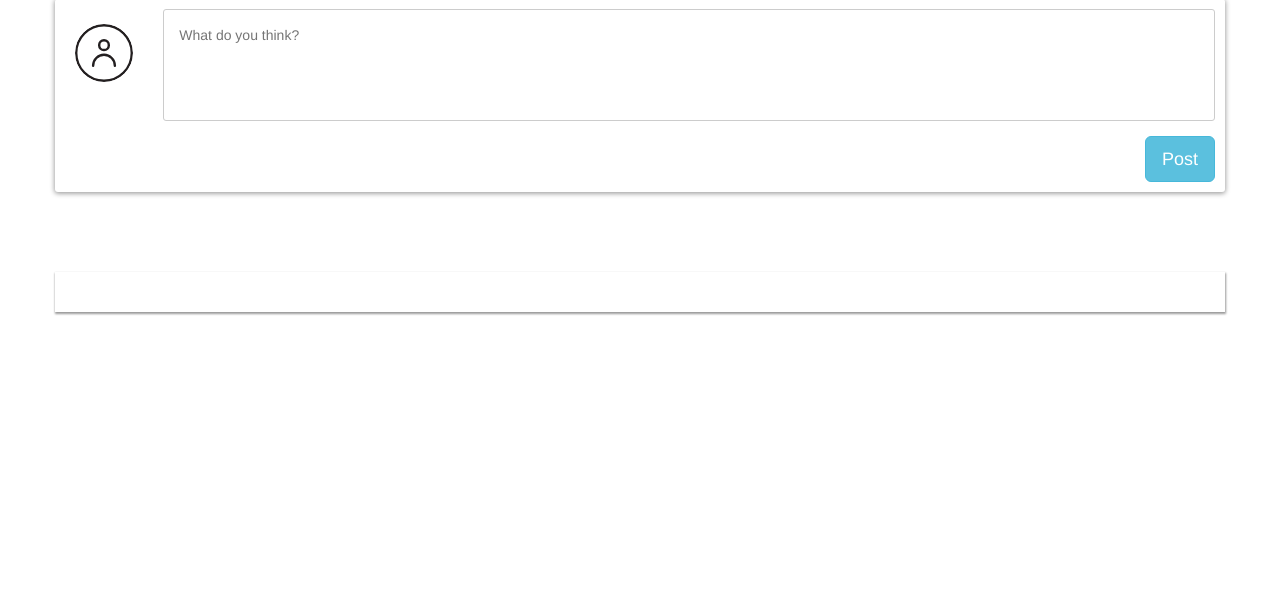
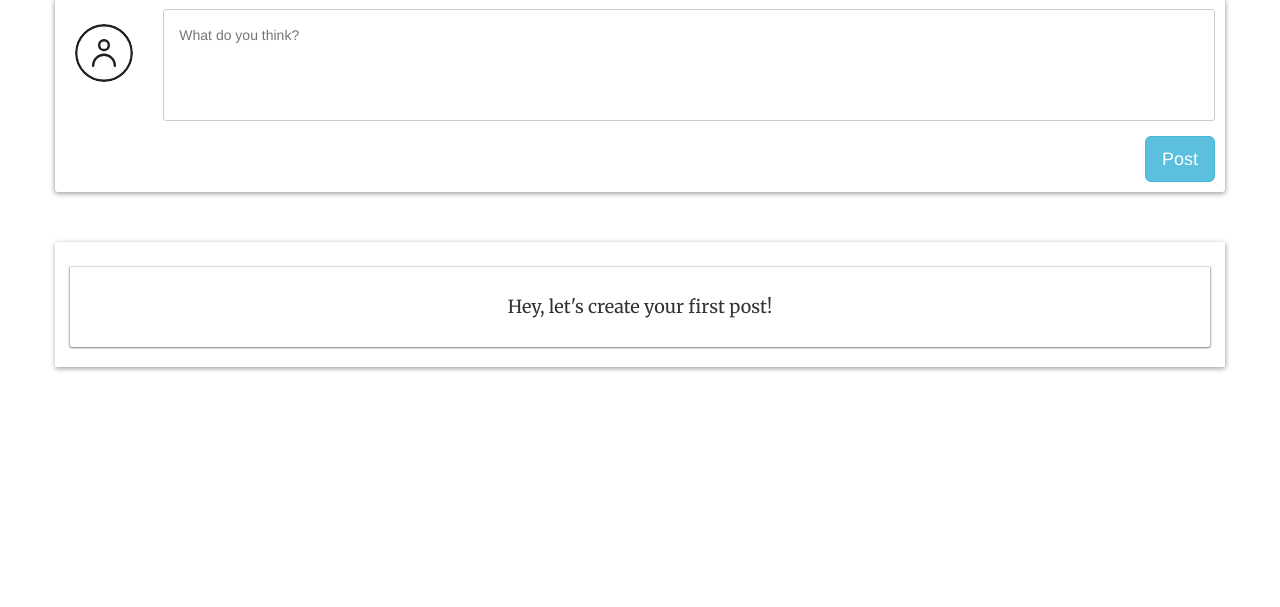
Before and after one commit to wisnuprama-ui/Ling-in, a Django app: template app_timeline/templates/app_timeline/index_timeline.html in a window 1280 px wide. Shown: the part 101-708 px from the top of the page. Run offline with Django 3.2, Linux system fonts and the light colour scheme; the template is opened without the code that fills it: values that come from a table or form of the project are taken from there, others are empty; parts of the project's set-up code (start-up, migrations or seed data) failed here and were passed over; some libraries are stand-ins or nearby versions.

Commit message:
timeline more responsve and more fluid

```diff
--- a/app_timeline/static/css/timeline.css
+++ b/app_timeline/static/css/timeline.css
@@ -39,14 +39,31 @@
     position: relative;
     z-index: 1;
     background: white;
-    box-shadow: 0 1px 2px 0.5px rgba(0, 0, 0, 0.4);
+    box-shadow: 0 1px 5px 0.5px rgba(0, 0, 0, 0.4);
 }
 
 #status-stream .stream .status {
     width: 100%;
     padding: 20px;
-    box-shadow: 0 0 1px 0 rgba(0, 0, 0, 0.4);
+    box-shadow: 0 0.5px 2px 0.5px rgba(0, 0, 0, 0.5);
     box-sizing: border-box;
+    margin-top: 5px;
+    -webkit-border-radius: 0 0px 2px 2px;
+    -moz-border-radius: 0 0px 2px 2px;
+    -o-border-radius: 0 0px 2px 2px;
+    border-radius: 0 0px 2px 2px;
+    -webkit-transition: all 0.3s ease;
+    -moz-transition: all 0.3s ease;
+    -o-transition: all 0.3s ease;
+    transition: all 0.3s ease;
+}
+
+#status-stream .stream .status-hover:hover .status {
+    width: 100%;
+    padding: 30px;
+    box-shadow: 0 2px 2px 1px rgba(0, 0, 0, 0.4);
+    box-sizing: border-box;
+    margin-top: 5px;
 }
 
 #status-stream .stream .status .header {
@@ -65,8 +82,49 @@
     word-break: break-all;
 }
 
+.stream .refresh {
+    width: 100%;
+    margin-top:25px;
+    padding: 10px;
+    box-shadow: 0 1px 3px 0 rgba(0, 0, 1, 0.4);
+    box-sizing: border-box;
+    border-radius: 5px;
+    text-align: center;
+    font-size: 18px;
+    z-index: -1;
+}
+
+.flex-item .refresh a {
+    color: lightblue;
+}
+
+.flex-item .refresh a:link {
+    text-decoration: none;
+}
+
+.flex-item .refresh a:visited {
+    text-decoration: none;
+}
+
+.flex-item .refresh a:hover {
+    text-decoration: none;
+    color: lightskyblue;
+}
+
+.status-hover .status h4 {
+    text-align: center;
+}
+
 @media only screen and (max-width: 768px) {
     #input-section form img {
         max-width: 0;
     }
+
+    #input-section form {
+        max-width: 90%;
+    }
+
+    #status-stream .stream {
+        max-width: 90%;
+    }
 }
--- a/app_timeline/templates/app_timeline/timeline_stream.html
+++ b/app_timeline/templates/app_timeline/timeline_stream.html
@@ -0,0 +1,53 @@
+{% load static %}
+{% load markdown_deux_tags %}
+<div class="infinite-container">
+        <div class="flex-item">
+            {% if status_stream %}
+            {% for data in status_stream %}
+            <!-- status -->
+            <div class="status-hover">
+                <div class="status" id="{{ data.id }}">
+                    <div class="header">
+                        <div class="">
+                            {% if data.user.photo %}
+                            <img class="display-pic" src="{{ data.user.photo.url }}">
+                            {% else %}
+                            <img class="display-pic" src="{% static 'img/profile_pic.svg' %}">
+                            {% endif %}
+                        </div>
+                        <div class="">
+                        <!-- link to stats or dashboard of this username -->
+                            <a href="#" >
+                                <h4 class="card-title">@{{ data.user.username }}</h4>
+                            </a>
+                        </div>
+                    </div>
+                    <p>{{ data.content|markdown }}</p>
+                </div>
+            </div>
+            {% endfor %}
+            {% else %}
+            <div class="status-hover">
+                <div class="status">
+                    <h4>Hey, let's create your first post!</h4>
+                </div>
+            </div>
+            {% endif %}
+        </div>
+    </div>
+{% if no_post %}
+<div class="container">
+    <div class="flex">
+        <div class="flex-item">
+            <div class="refresh">
+                {% if status_stream.has_next %}
+                <a class="infinite-more-link" href="?page={{ status_stream.next_page_number }}">More</a>
+                {% else %}
+                <a class="infinite-more-link" href="?page={{ status_stream.previous_page_number }}">Back</a>
+                {% endif %}
+                <div class="loading" style="display: none;">Loading...</div>
+            </div>
+        </div>
+    </div>
+</div>
+{% endif %}
--- a/app_timeline/views.py
+++ b/app_timeline/views.py
@@ -36,6 +36,10 @@ def index(request, username=None):
     numbers_of_status = range(len(status_post))
     paginator = Paginator(status_post, 10)
 
+    no_post = True
+    if(len(status_post) <= 1):
+        no_post = False
+
     try:
         status_stream = paginator.page(page)
     except PageNotAnInteger:
@@ -43,6 +47,7 @@ def index(request, username=None):
     except EmptyPage:
         status_stream = paginator.page(paginator.num_pages)
 
+    respones['no_post'] = no_post
     respones['status_stream'] = status_stream
     return render(request, template_name, respones)
 
```
Also changed, not shown: app_timeline/templates/app_timeline/index_timeline.html (+1 -33 lines).
